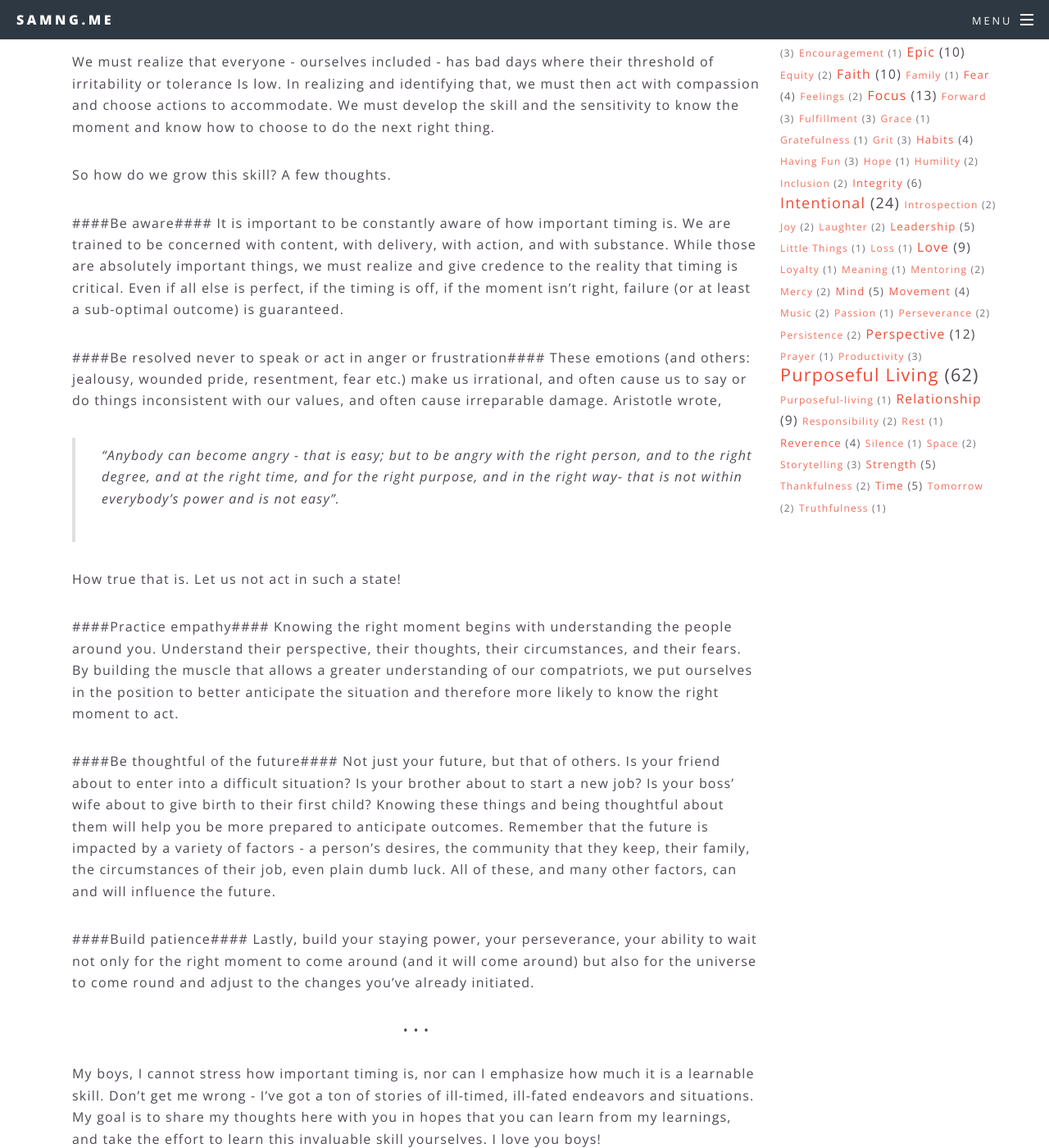
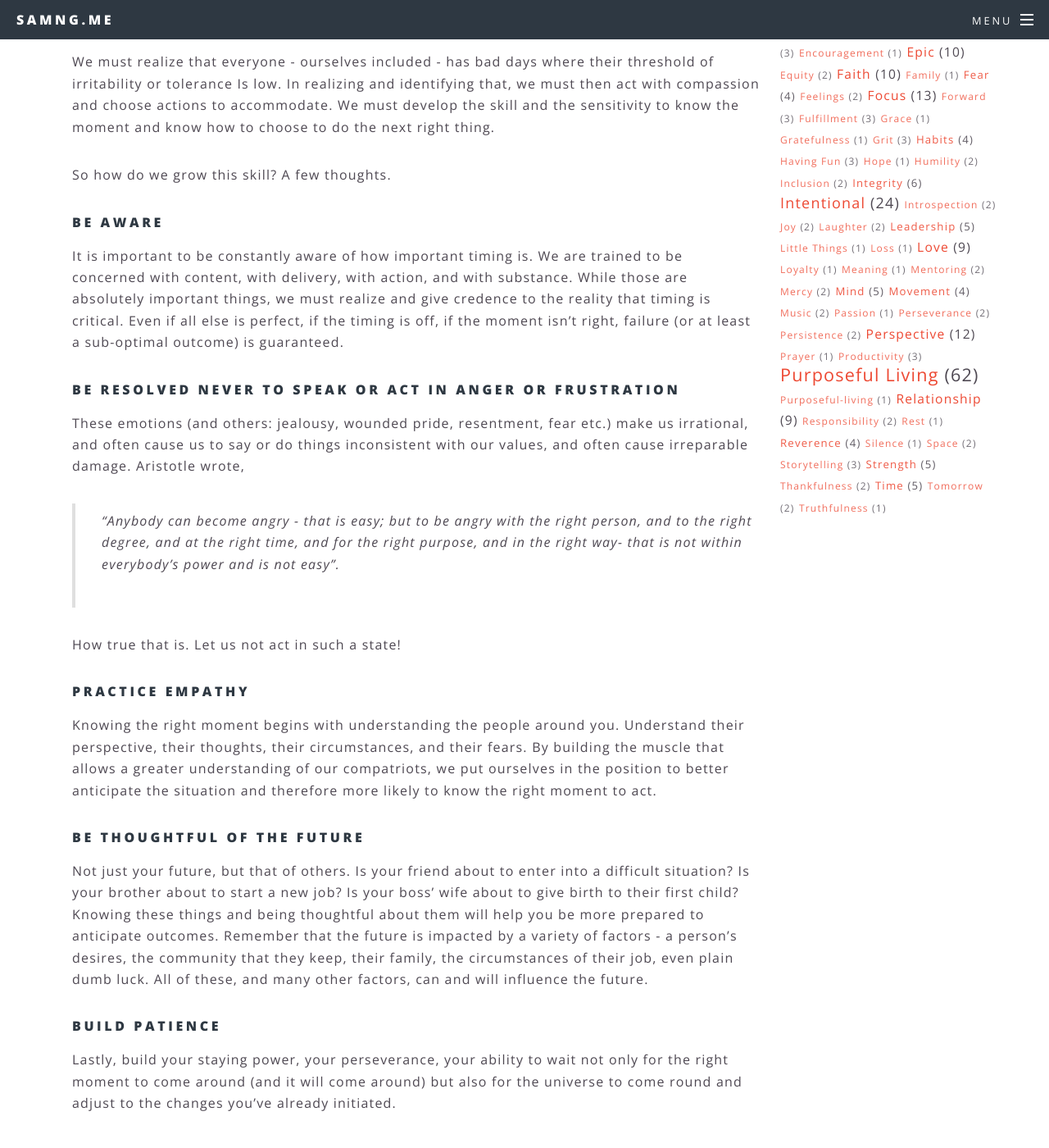
Before and after one commit to samng96/samng.me, a Jekyll site: the page built from letters-to-my-son/_posts/2021-10-25-know-the-moment.markdown, in a window 1280 px wide and 1400 px high, scrolled down 888 px. Shown: the whole window at 82% size. Built offline with Jekyll 4.4.1, drawn with Linux system fonts in a browser that asks for light colours.

```diff
--- a/letters-to-my-son/_posts/2021-10-25-know-the-moment.markdown
+++ b/letters-to-my-son/_posts/2021-10-25-know-the-moment.markdown
@@ -19,23 +19,23 @@ We must realize that everyone - ourselves included - has bad days where their th
 
 So how do we grow this skill? A few thoughts.
 
-####Be aware####
+#### BE AWARE
 It is important to be constantly aware of how important timing is. We are trained to be concerned with content, with delivery, with action, and with substance. While those are absolutely important things, we must realize and give credence to the reality that timing is critical. Even if all else is perfect, if the timing is off, if the moment isn't right, failure (or at least a sub-optimal outcome) is guaranteed.
 
-####Be resolved never to speak or act in anger or frustration####
+#### BE RESOLVED NEVER TO SPEAK OR ACT IN ANGER OR FRUSTRATION
 These emotions (and others: jealousy, wounded pride, resentment, fear etc.) make us irrational, and often cause us to say or do things inconsistent with our values, and often cause irreparable damage. Aristotle wrote,
 
 > "Anybody can become angry - that is easy; but to be angry with the right person, and to the right degree, and at the right time, and for the right purpose, and in the right way- that is not within everybody's power and is not easy".
 
 How true that is. Let us not act in such a state!
 
-####Practice empathy####
+#### PRACTICE EMPATHY
 Knowing the right moment begins with understanding the people around you. Understand their perspective, their thoughts, their circumstances, and their fears. By building the muscle that allows a greater understanding of our compatriots, we put ourselves in the position to better anticipate the situation and therefore more likely to know the right moment to act.
 
-####Be thoughtful of the future####
+#### BE THOUGHTFUL OF THE FUTURE
 Not just your future, but that of others. Is your friend about to enter into a difficult situation? Is your brother about to start a new job? Is your boss' wife about to give birth to their first child? Knowing these things and being thoughtful about them will help you be more prepared to anticipate outcomes. Remember that the future is impacted by a variety of factors - a person's desires, the community that they keep, their family, the circumstances of their job, even plain dumb luck. All of these, and many other factors, can and will influence the future.
 
-####Build patience####
+#### BUILD PATIENCE
 Lastly, build your staying power, your perseverance, your ability to wait not only for the right moment to come around (and it will come around) but also for the universe to come round and adjust to the changes you've already initiated.
 
 <center>• • •</center><br>
```
